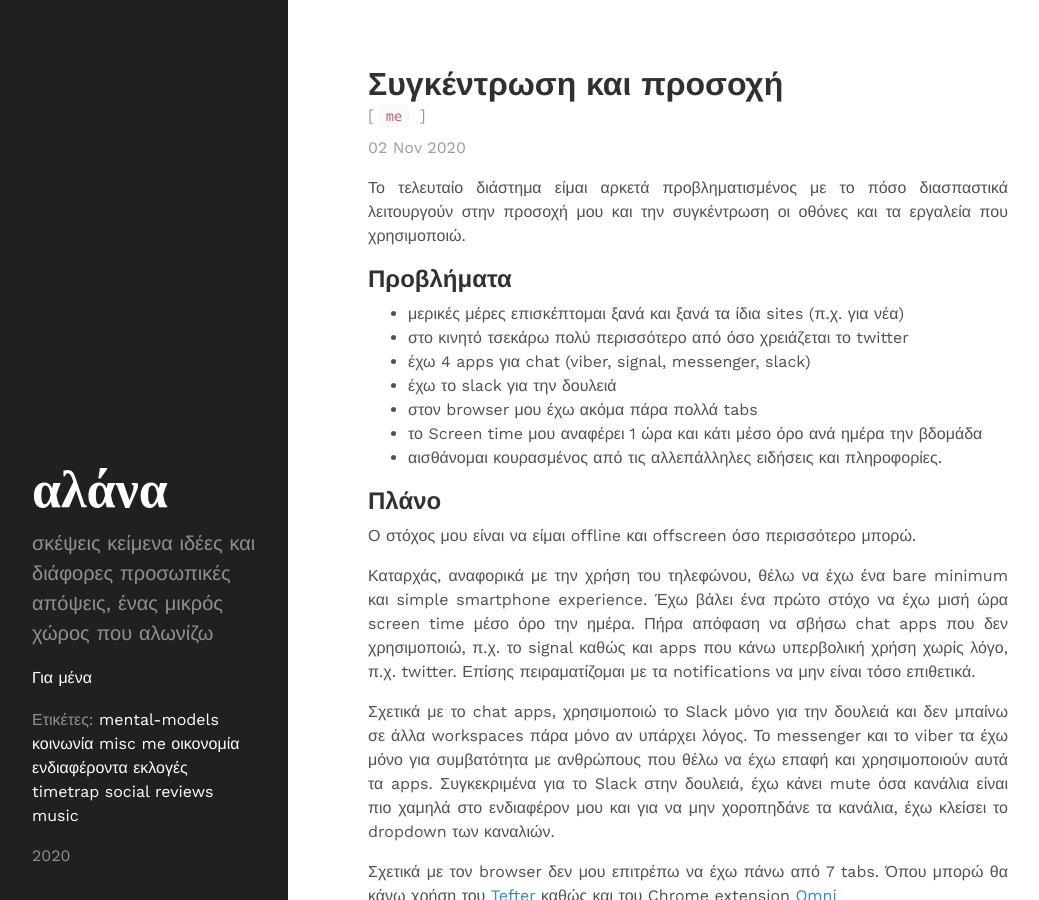
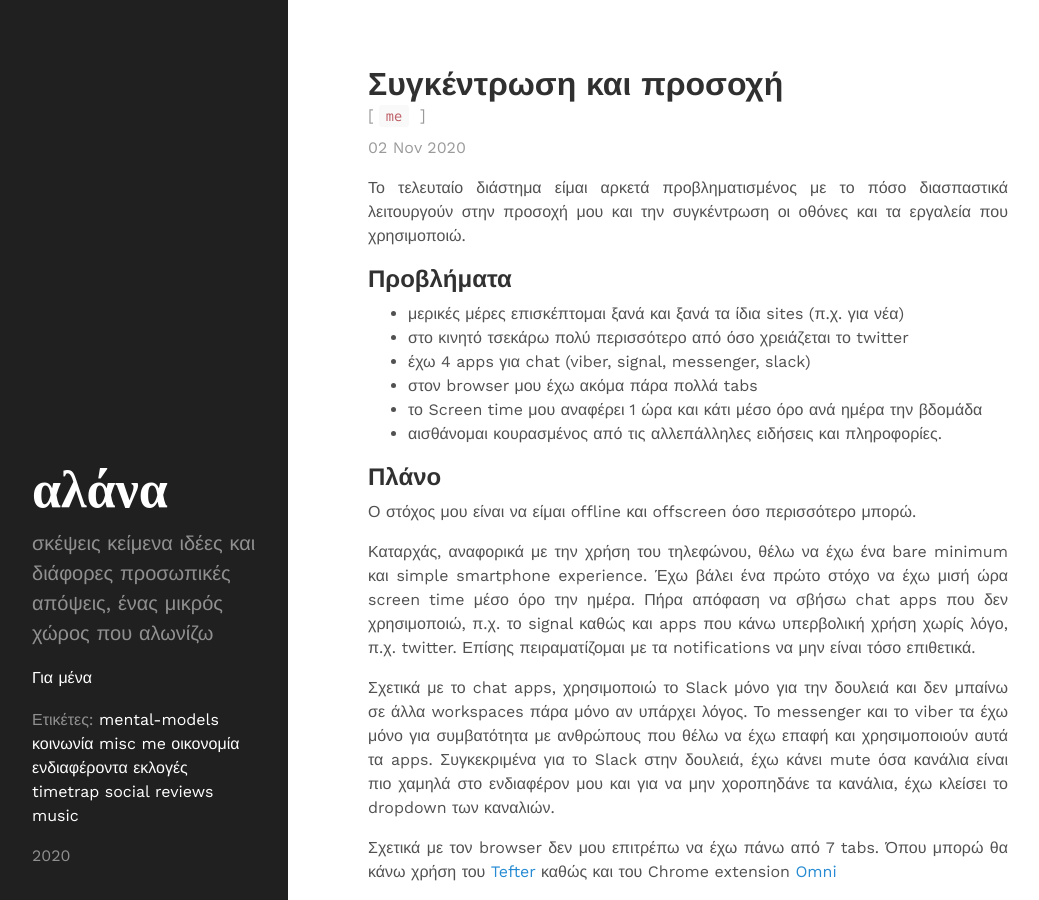
Before and after one commit to chief/chief.github.io, a Jekyll site: the page built from _posts/2020-11-02-sigkentrosi.md, in a window 1280 px wide and 900 px high. Shown: the whole window, without its empty margins (0-1039 px from the left). Built offline with Jekyll 4.4.1, drawn with Linux system fonts in a browser that asks for light colours.

Commit message:
Minor fix

```diff
--- a/_posts/2020-11-02-sigkentrosi.md
+++ b/_posts/2020-11-02-sigkentrosi.md
@@ -16,7 +16,6 @@ tags: me
   νέα)
 * στο κινητό τσεκάρω πολύ περισσότερο από όσο χρειάζεται το twitter
 * έχω 4 apps για chat (viber, signal, messenger, slack)
-* έχω το slack για την δουλειά
 * στον browser μου έχω ακόμα πάρα πολλά tabs
 * το Screen time μου αναφέρει 1 ώρα και κάτι μέσο όρο ανά ημέρα την βδομάδα
 * αισθάνομαι κουρασμένος από τις αλλεπάλληλες ειδήσεις και πληροφορίες.
```
